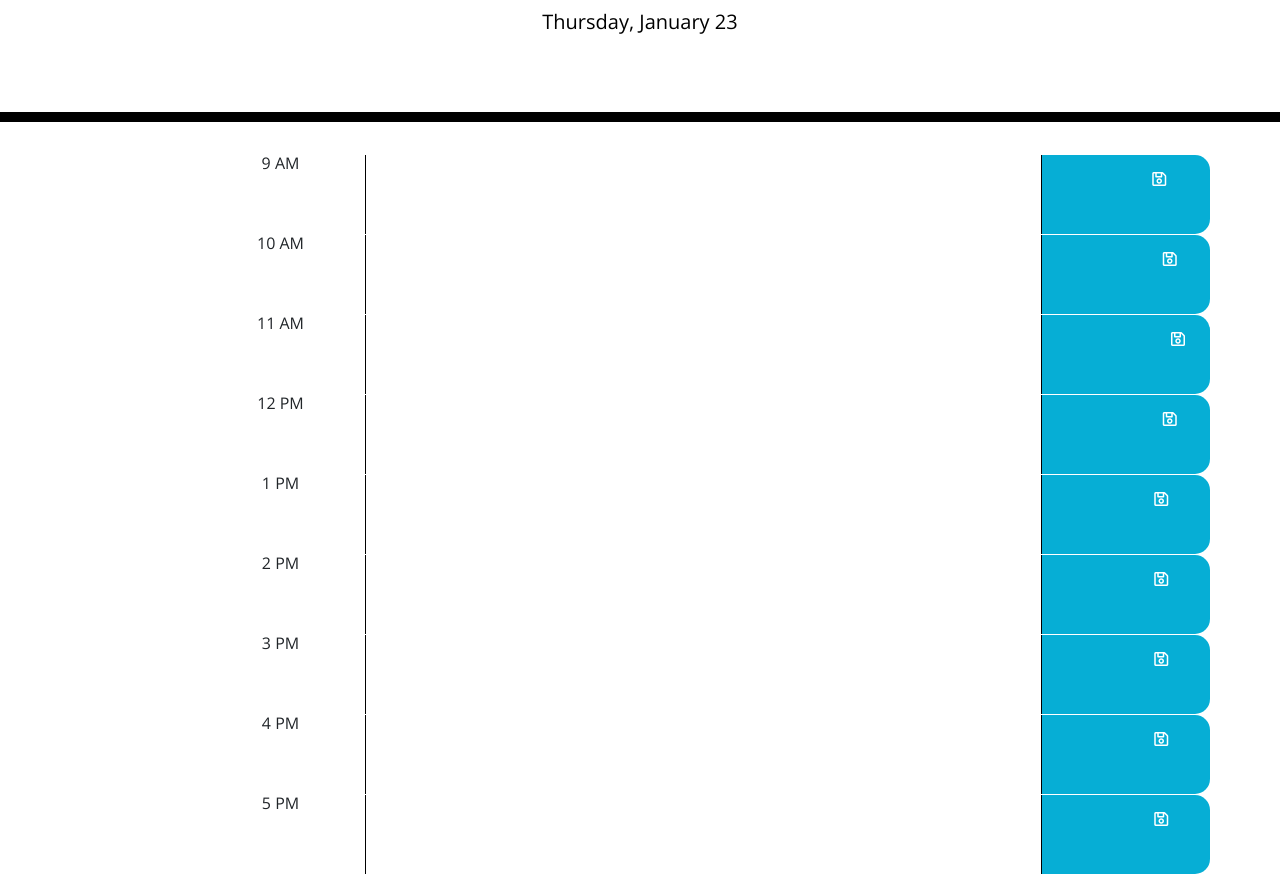
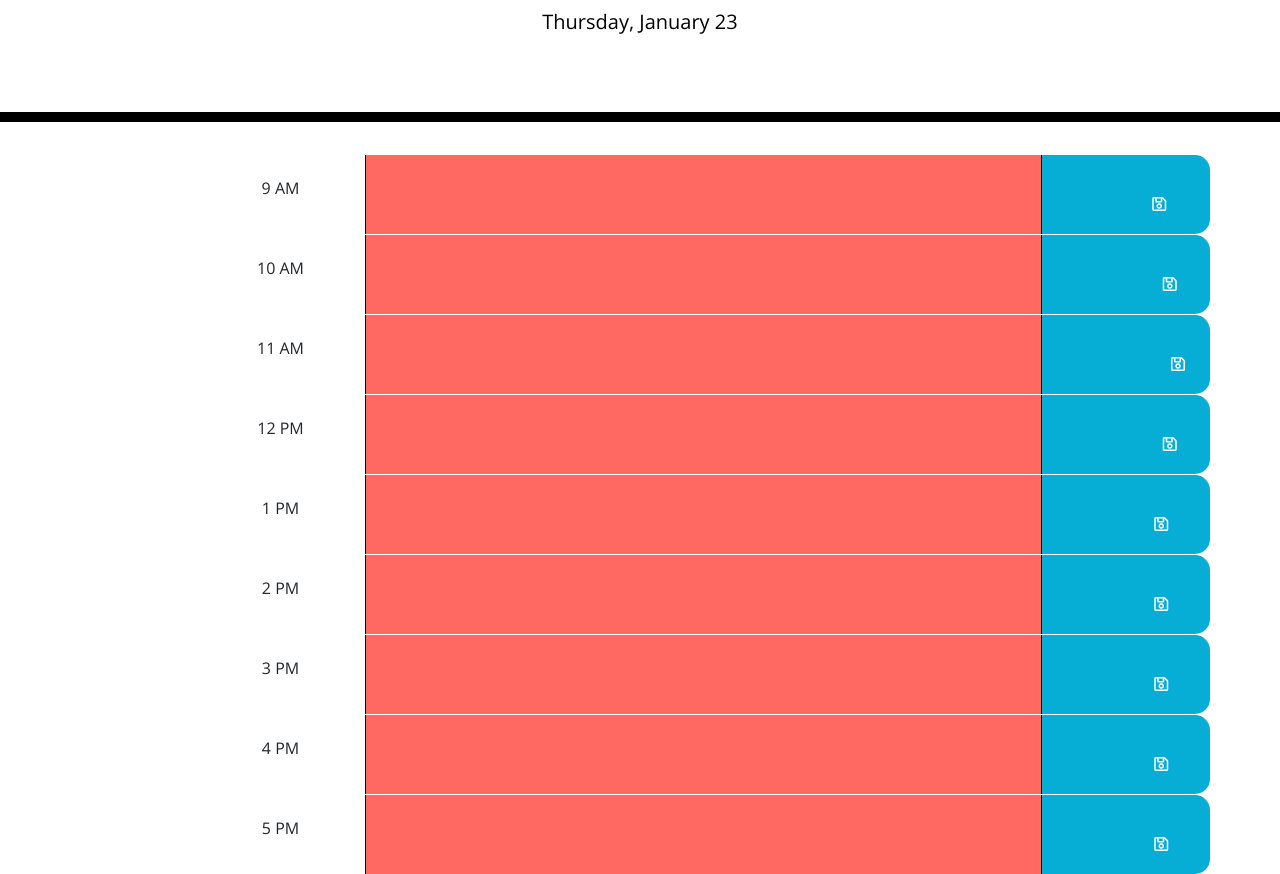
Before and after one commit to wrose001/hw5, a plain HTML site: page index.html in a window 1280 px wide. Shown: the part 182-1056 px from the top of the page. Drawn offline with nearby package versions, Linux system fonts and the light colour scheme.

Commit message:
Added the class of present to each textarea so that it is colored red. This will change depending on the time. Also began adding a new class to the div above textarea so that I can manipulate the time text (9am) from the col-sm-2 class. I need to finish this task.

```diff
--- a/index.html
+++ b/index.html
@@ -37,64 +37,64 @@
     </div>
     <div class="container">
         <div class="row">
-           <div class="col-sm-2">9 AM</div>
-               <textarea data-time="9" class="9am col-sm-8"></textarea>
+           <div class="timeslot col-sm-2">9 AM</div>
+               <textarea data-time="9" class="9am col-sm-8 present"></textarea>
            <div class="col-sm-2 saveBtn">
                 <i class="icon far fa-save 9amsave"></i>
             </div>
         </div>
         <div class="row">
-                <div class="col-sm-2">10 AM</div>
-                        <textarea data-time="10" class="10am col-sm-8"></textarea>
+                <div class="timeslot col-sm-2">10 AM</div>
+                        <textarea data-time="10" class="10am col-sm-8 present"></textarea>
                 <div class="col-sm-2 saveBtn">
                      <i class="icon far fa-save"></i>
                  </div>
              </div>
         <div class="row">
-                    <div class="col-sm-2">11 AM</div>
-                        <textarea data-time="11" class="11am col-sm-8"></textarea>
+                    <div class="timeslot col-sm-2">11 AM</div>
+                        <textarea data-time="11" class="11am col-sm-8 present"></textarea>
                     <div class="col-sm-2 saveBtn">
                          <i class="icon far fa-save"></i>
                      </div>
         </div>
         <div class="row">
-                <div class="col-sm-2">12 PM</div>
-                    <textarea data-time="12" class="12pm col-sm-8"></textarea>
+                <div class="timeslot col-sm-2">12 PM</div>
+                    <textarea data-time="12" class="12pm col-sm-8 present"></textarea>
                 <div class="col-sm-2 saveBtn">
                      <i class="icon far fa-save"></i>
                  </div>
     </div>
     <div class="row">
-            <div class="col-sm-2">1 PM</div>
-                    <textarea data-time="13" class="1pm col-sm-8"></textarea>
+            <div class="timeslot col-sm-2">1 PM</div>
+                    <textarea data-time="13" class="1pm col-sm-8 present"></textarea>
             <div class="col-sm-2 saveBtn">
                  <i class="icon far fa-save"></i>
              </div>
     </div>
     <div class="row">
-            <div class="col-sm-2">2 PM</div>
-                    <textarea data-time="14" class="2pm col-sm-8"></textarea>
+            <div class="timeslot col-sm-2">2 PM</div>
+                    <textarea data-time="14" class="2pm col-sm-8 present"></textarea>
             <div class="col-sm-2 saveBtn">
                  <i class="icon far fa-save"></i>
              </div>
     </div>
     <div class="row">
-            <div class="col-sm-2">3 PM</div>
-                    <textarea data-time="15" class="3pm col-sm-8"></textarea>
+            <div class="timeslot col-sm-2">3 PM</div>
+                    <textarea data-time="15" class="3pm col-sm-8 present"></textarea>
             <div class="col-sm-2 saveBtn">
                  <i class="icon far fa-save"></i>
              </div>
     </div>
     <div class="row">
             <div class="col-sm-2">4 PM</div>
-                    <textarea data-time="16" class="4pm col-sm-8"></textarea>
+                    <textarea data-time="16" class="4pm col-sm-8 present"></textarea>
             <div class="col-sm-2 saveBtn">
                  <i class="icon far fa-save"></i>
              </div>
     </div>
     <div class="row">
             <div class="col-sm-2">5 PM</div>
-                    <textarea data-time="17" class="5pm col-sm-8"></textarea>
+                    <textarea data-time="17" class="5pm col-sm-8 present"></textarea>
             <div class="col-sm-2 saveBtn">
                  <i class="icon far fa-save"></i>
              </div>
--- a/style.css
+++ b/style.css
@@ -91,7 +91,7 @@ body {
       width: 20%;
       height: 100%;
       text-align: center;
-
+      padding-top: 25px;
   }
 
   /* .icon {
```
